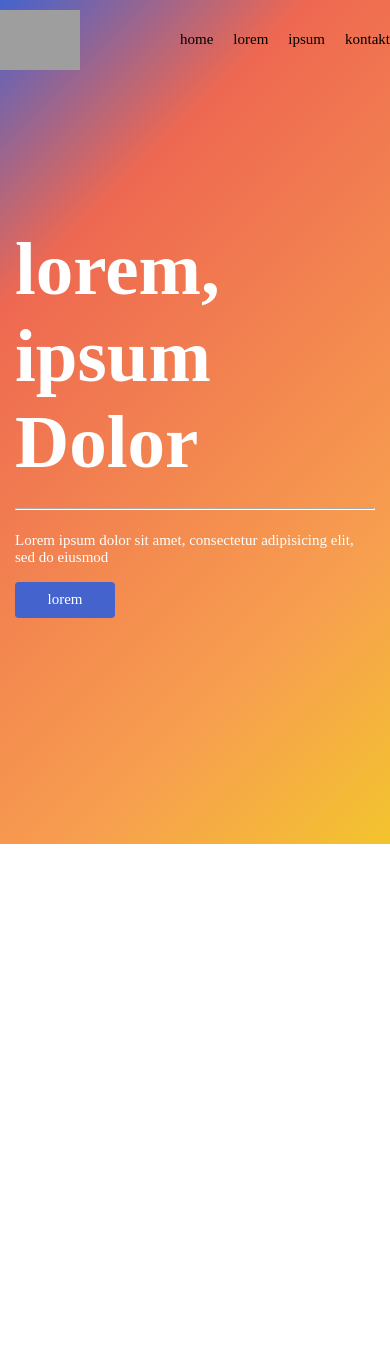
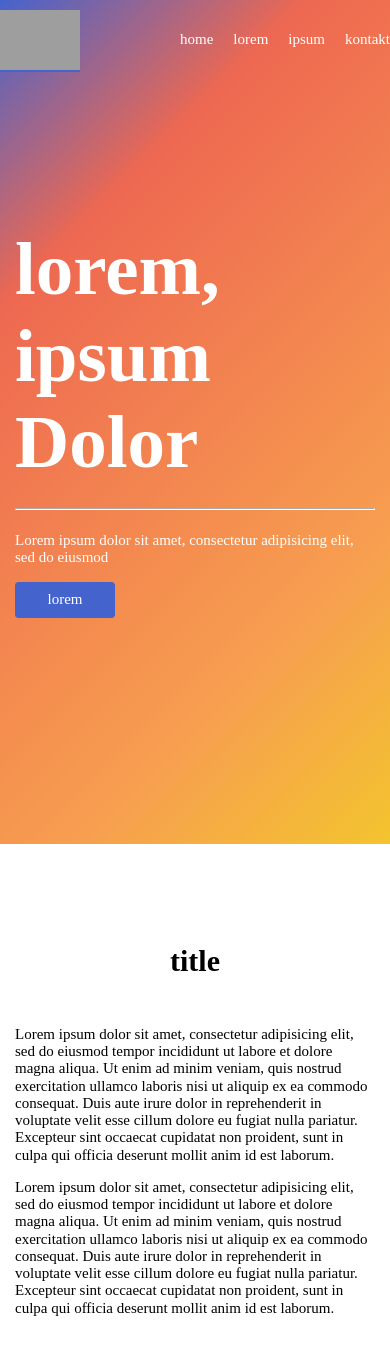
Before and after one commit to Damnian/damianlewandowski.pl.new, a website: page src/index.html in a window 390 px wide. Drawn offline with Linux system fonts and the light colour scheme; files that its build step writes are made by us from their sources; grey boxes are pictures that could not be loaded.

Commit message:
next changes from work

```diff
--- a/src/assets/js/script.js
+++ b/src/assets/js/script.js
@@ -0,0 +1,13 @@
+window.addEventListener('load', function() {
+
+function coloredNavbar() {
+	const navbar = document.querySelector('.navbar');
+
+	window.addEventListener('scroll', function() {
+		navbar.classList.toggle('active', window.scrollY > 100);
+	}, false);
+}
+
+coloredNavbar();
+
+}, false);
--- a/src/assets/scss/_default.scss
+++ b/src/assets/scss/_default.scss
@@ -68,7 +68,7 @@ button, .btn {
   cursor: pointer;
   padding: 0.5rem 1rem;
   text-align: center;
-  transition: color 0.1s ease-in-out;
+  transition: background-color 0.1s ease-in-out;
   &--blue {
     background-color: $blue;
     &:hover {
--- a/src/assets/scss/style.scss
+++ b/src/assets/scss/style.scss
@@ -46,6 +46,7 @@
 .main-menu {
 	justify-content: flex-end;
 	align-items: center;
+	color: $white;
 	&__item {
 		padding: 10px;
 		&:first-child {
@@ -56,8 +57,23 @@
 		&:last-child {
 			padding-right: 0;
 		}
+		a::after {
+				content: '';
+				display: block;
+				width: 0;
+				height: 2px;
+				transition: 0.25s ease-in-out
+			}
+		&:hover > a {
+			color: $blue;
+			&::after {
+				width: 100%;
+				background-color: $blue;
+			}
+		}
 	}
 }
+
 .website-logo {
 	max-height: 60px;
 }
@@ -67,6 +83,14 @@
 	right: 0;
 	top: 0;
 	z-index: 100;
+	transition: background-color 0.25s ease-in-out;
+	&.active {
+		background-color: $orange;
+	}
+}
+
+.section-title {
+
 }
 
 /********* MEDIA QERIES SM *********/
--- a/src/index.html
+++ b/src/index.html
@@ -1,10 +1,32 @@
 <!DOCTYPE html>
-<html>
+
+<html lang="pl-PL">
   <head>
     <meta charset="utf-8">
+    <meta name="viewport" content="width=device-width, initial-scale=1">
+    <meta http-equiv="X-UA-Compatible" content="IE=edge">
+    <link rel="canonical" href="https://www.damianlewandowski.pl">
+
+    <title>Damian Lewandowski - Portfolio</title>
+    <meta name="description" content="">
+    <meta name="author" content="www.damianlewandowski.pl">
+
+    <meta property="og:title" content="">
+    <meta property="og:description" content="">
+    <meta property="og:type" content="website">
+    <meta property="og:url" content="https://www.damianlewandowski.pl">
+    <meta property="og:image" content="">
+    <meta property="og:locale" content="pl_PL">
+
+    <link rel="icon" type="image/png" sizes="192x192" href="">
+    <link rel="apple-touch-icon-precomposed" sizes="144x144" href="">
+    <link rel="apple-touch-icon-precomposed" sizes="114x114" href="">
+    <link rel="apple-touch-icon-precomposed" sizes="72x72" href="">
+    <link rel="apple-touch-icon-precomposed" href="">
     <!-- inject:css -->
     <!-- endinject -->
   </head>
+
   <body>
     <main>
       <h1 style="display: none;">
@@ -61,7 +83,7 @@
               <p>
                 Lorem ipsum dolor sit amet, consectetur adipisicing elit, sed do eiusmod
               </p>
-              <a href="#" class="start__btn btn btn--blue" title="Kliknij, by zobaczyć więcej">
+              <a href="#about" class="start__btn btn btn--blue" title="Kliknij, by zobaczyć więcej">
                 lorem
               </a>
             </div>
@@ -73,7 +95,34 @@
       </header>
 
       <section id="about" class="about">
-
+        <div class="container">
+          <h2 class="text-center section-title">
+            title
+          </h2>
+          <div class="row">
+            <div class="col-md-6">
+              <img src="" alt="" class="">
+            </div>
+            <div class="col-md-6">
+              <p>
+                Lorem ipsum dolor sit amet, consectetur adipisicing elit, sed do eiusmod
+                tempor incididunt ut labore et dolore magna aliqua. Ut enim ad minim veniam,
+                quis nostrud exercitation ullamco laboris nisi ut aliquip ex ea commodo
+                consequat. Duis aute irure dolor in reprehenderit in voluptate velit esse
+                cillum dolore eu fugiat nulla pariatur. Excepteur sint occaecat cupidatat non
+                proident, sunt in culpa qui officia deserunt mollit anim id est laborum.
+              </p>
+              <p>
+                Lorem ipsum dolor sit amet, consectetur adipisicing elit, sed do eiusmod
+                tempor incididunt ut labore et dolore magna aliqua. Ut enim ad minim veniam,
+                quis nostrud exercitation ullamco laboris nisi ut aliquip ex ea commodo
+                consequat. Duis aute irure dolor in reprehenderit in voluptate velit esse
+                cillum dolore eu fugiat nulla pariatur. Excepteur sint occaecat cupidatat non
+                proident, sunt in culpa qui officia deserunt mollit anim id est laborum.
+              </p>
+            </div>
+          </div>
+        </div>
       </section>
 
       <section id="portfolio" class="portfolio">
@@ -96,3 +145,4 @@
 
 
 <!-- https://www.behance.net/gallery/86124977/2020-Design-Trends?tracking_source=for_you_feed_activity -->
+<!-- https://web.dev/codelab-imagemin-gulp/ -->
```
Also changed, not shown: src/assets/css/style.css.
